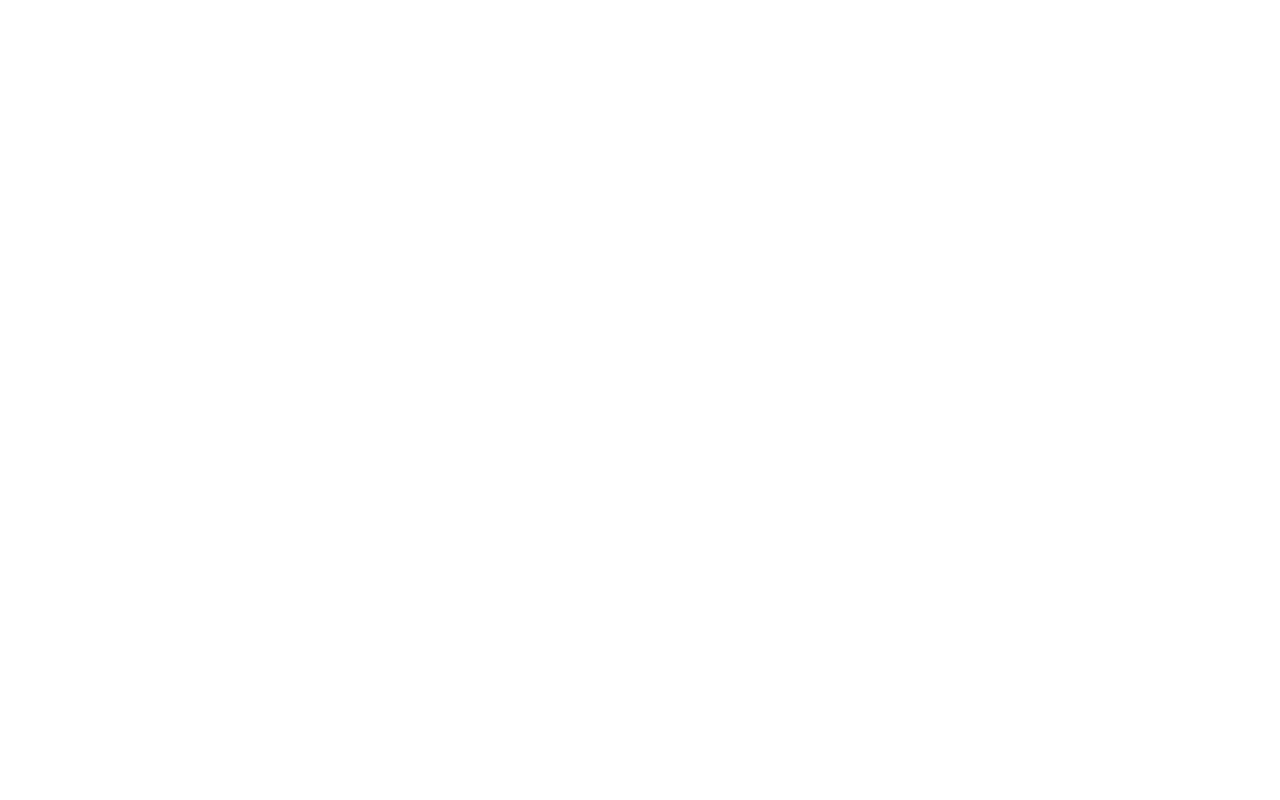
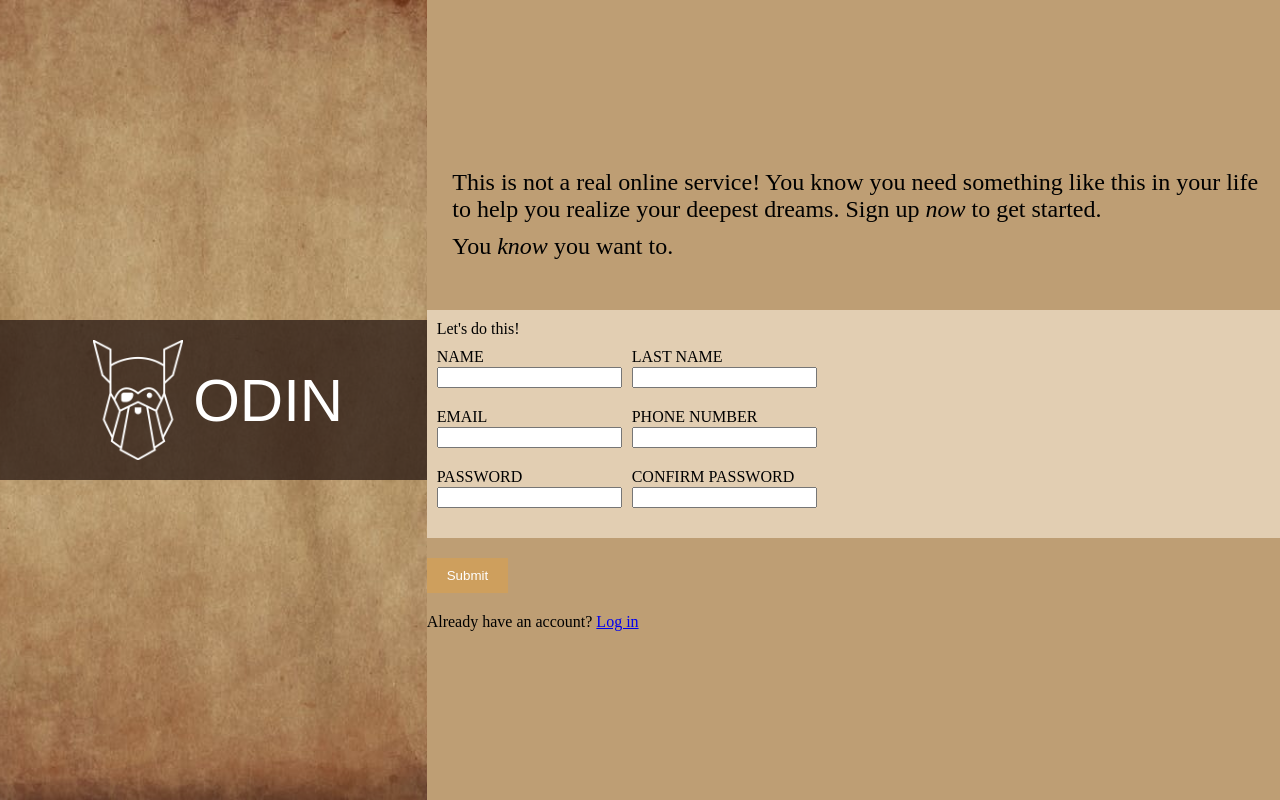
Before and after one commit to HereIsSee/Project-Sign-up-Form, a plain HTML site: page index.html in a window 1280 px wide. Drawn offline with Linux system fonts and the light colour scheme.

Commit message:
Work in progress

```diff
--- a/index.html
+++ b/index.html
@@ -8,5 +8,77 @@
 </head>
 <body>
 
+    <div class="container">
+
+        <div class="left">
+            <div id="banner">
+                <img src="./images/odin-lined.png" alt="Odin Symbol">
+                ODIN
+            </div>
+        </div>
+
+        <div class="right">
+
+
+
+            <div>
+                <div class="random_text">
+                    This is not a real online service! You know you need something
+                    like this in your life to help you realize your deepest dreams.
+                    Sign up <em>now</em> to get started.
+                </div>
+                <div class="random_text">
+                    You <em>know</em> you want to.
+                </div>
+            </div>
+
+            <div class="form">
+                <div class="text">Let's do this!</div>
+                <form action="example.com/path" method="post" id="myform">
+                    <div class="client_name">
+                        <div class="item">
+                            <label for="name">NAME</label>
+                            <input type="text" id="name" name="name" required>
+                        </div>
+
+                        <div class="item">
+                            <label for="last_name">LAST NAME</label>
+                            <input type="text" id="last_name" name="last_name" required>
+                        </div>
+                    </div>
+
+                    <div class="contact_info">
+                        <div class="item">
+                            <label for="email">EMAIL</label>
+                            <input type="email"  id="email" name="email" required>
+                        </div>
+
+                        <div class="item">
+                            <label for="phone_number">PHONE NUMBER</label>
+                            <input type="tel" id="phone_number" name="phone_number">
+                        </div>
+                    </div>
+
+                    <div class="password">
+                        <div class="item">
+                            <label for="password">  PASSWORD</label>
+                            <input type="password" id="password" name="password" required>
+                        </div>
+
+                        <div class="item">
+                            <label for="confirm_password">CONFIRM PASSWORD</label>
+                            <input type="password" id="confirm_password" name="confirm_password" required>
+                        </div>
+                    </div>
+                </form>
+            </div>
+
+            <button type="submit" form="form" value="Update">Submit</button>
+            <div>Already have an account? <a href="url">Log in</a> </div>
+
+        </div>
+
+    </div>
+
 </body>
 </html>
--- a/styles.css
+++ b/styles.css
@@ -0,0 +1,121 @@
+html, body {
+    margin: 0;
+    padding: 0;
+    height: 100%;
+}
+
+@font-face {
+    font-family: 'NorseBold';
+    src: url('Norse-Bold.otf') format('otf');
+    font-weight: normal;
+    font-style: normal;
+}
+
+
+.container {
+    display: flex;
+    width: 100vw;
+    height: 100vh;
+}
+
+
+.left, .right {
+    height: 100vh;
+}
+
+.left {
+    position: relative;
+    flex: 1;
+    background-color: azure;
+    background-image: url(./images/left_side_background.jpeg);
+    background-size: cover;
+    background-repeat: no-repeat;
+    background-position: center;
+}
+
+.right{
+    flex: 2;
+    display: flex;
+    flex-direction: column;
+    justify-content: center;
+
+    gap: 20px;
+
+    background-color: rgb(190, 158, 116);
+}
+
+#banner {
+    position: absolute;
+    top: 40%;
+    left: 0;
+    width: 100%;
+
+    font-family: 'NorseBold', sans-serif;
+    font-size: 60px;
+    color: white;
+
+
+    background-color: rgba(41, 26, 20, 0.76);
+    padding: 10px 0px;
+    text-align: center;
+
+    display: flex;
+    justify-content: center;
+    align-items: center;
+}
+
+#banner img {
+    height: 2em;
+    margin: 10px;
+}
+
+.form {
+    padding: 10px;
+    display: flex;
+    flex-direction: column;
+    background-color: rgb(226, 206, 178);
+    gap: 10px;
+}
+
+.client_name, .contact_info, .password {
+    display: flex;
+    gap: 10px;
+    margin-bottom: 20px;
+}
+
+.item{
+    display: flex;
+    flex-direction: column;
+    gap: 1px;
+}
+
+#myform{
+
+}
+
+.random_text{
+    margin-left: 3%;
+    font-size: 24px;
+    margin-bottom: 10px;
+}
+
+.right > div:first-child {
+    margin-bottom: 20px;
+}
+
+button{
+    align-self: flex-start;
+    padding: 10px 20px;
+    background-color: rgb(206, 159, 93);
+    color: white;
+    border: none;
+    cursor: pointer;
+}
+
+button:hover {
+    background-color: rgb(109, 84, 49);
+}
+
+@media only screen and (min-width: 700px) {
+
+}
```
Also changed, not shown: Norse-Bold.otf (added), images/left_side_background.jpeg (added), images/odin-lined.png (added).
